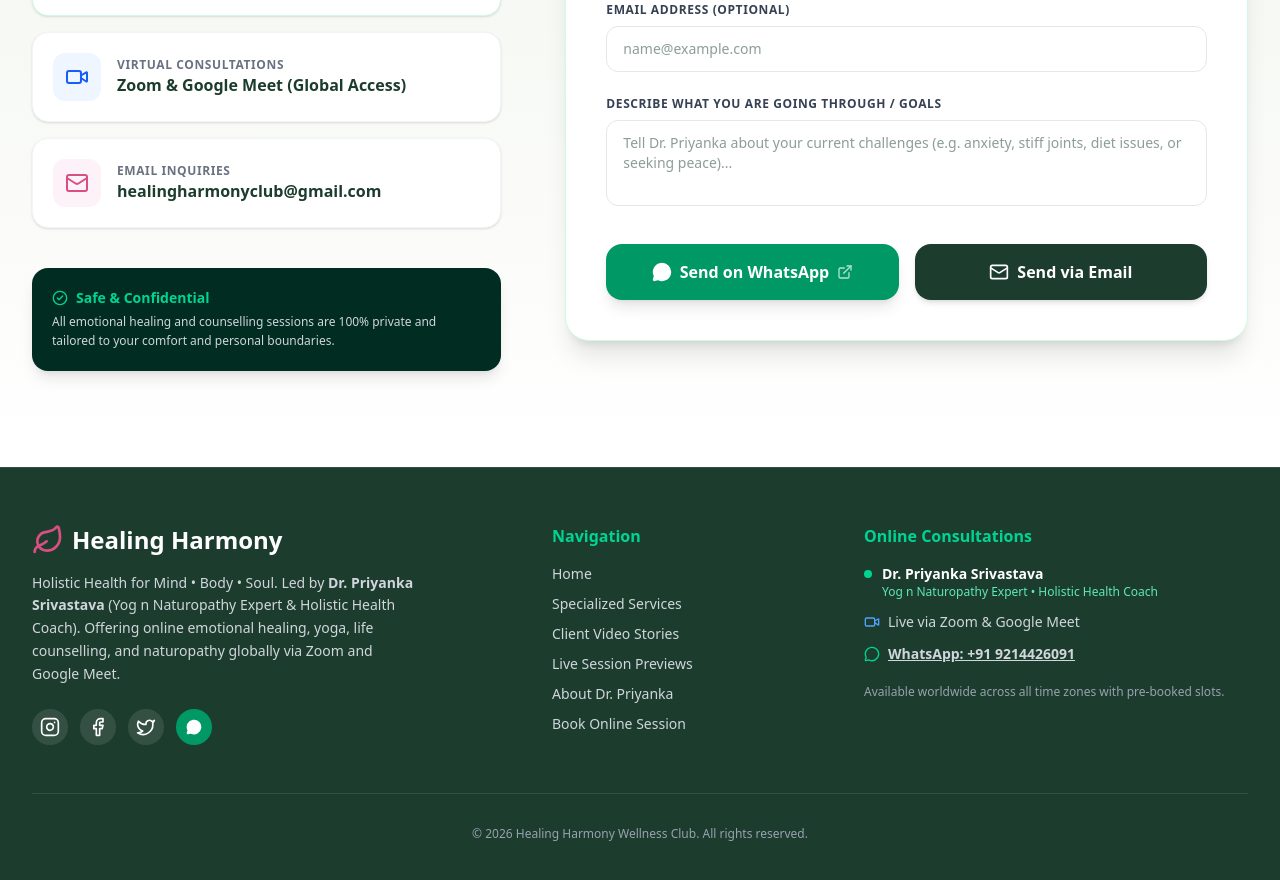
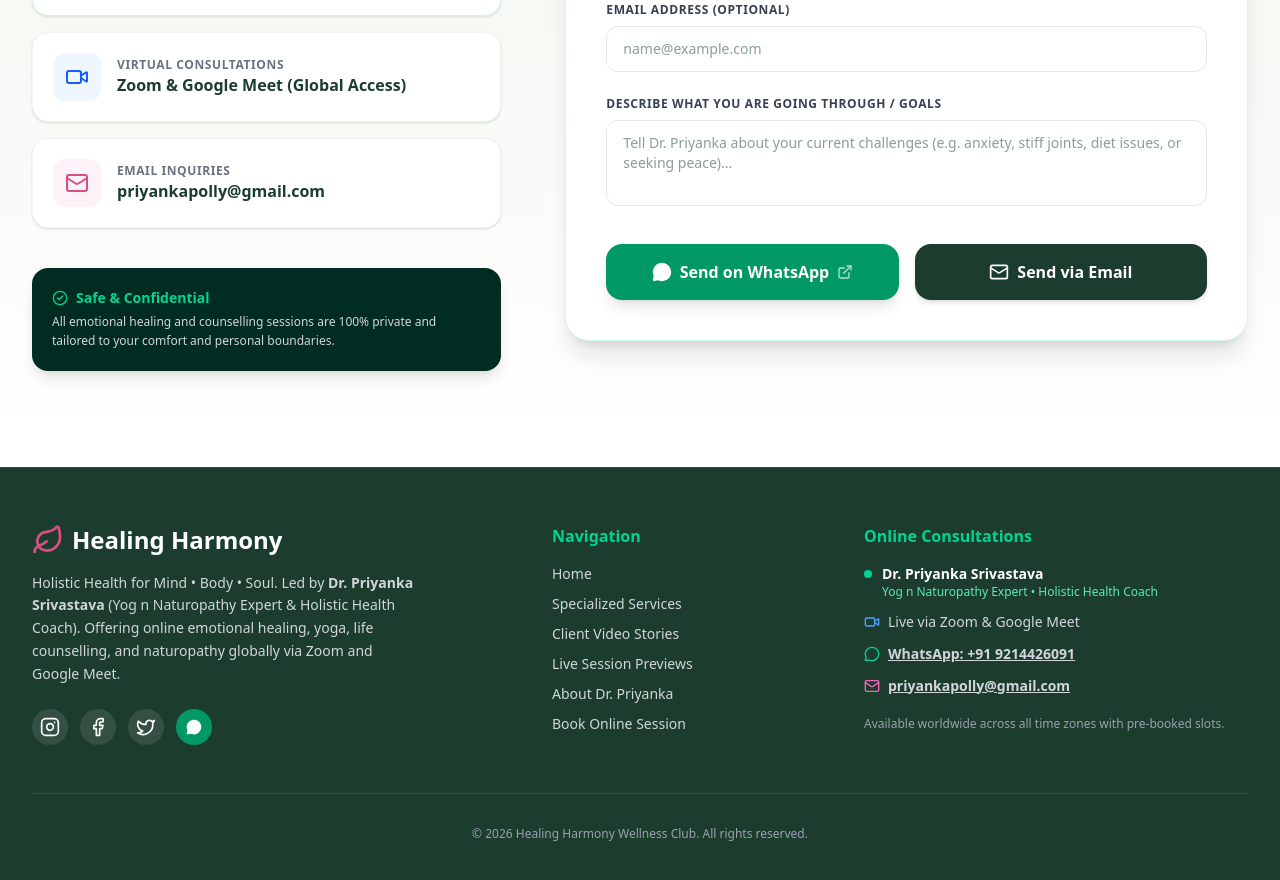
Before and after one commit to Priyam2709/healing-harmony, a Next.js app: page / in a window 1280 px wide. Shown: the part 7600-8480 px from the top of the page. Built offline with nearby package versions, Linux system fonts and the light colour scheme.

Commit message:
update: set official contact email to priyankapolly@gmail.com

```diff
--- a/src/components/Contact.tsx
+++ b/src/components/Contact.tsx
@@ -39,7 +39,7 @@ export default function Contact() {
     message: "",
   });
 
-  const TARGET_EMAIL = "healingharmonyclub@gmail.com";
+  const TARGET_EMAIL = "priyankapolly@gmail.com";
 
   const [isSubmitting, setIsSubmitting] = useState(false);
   const [submitStatus, setSubmitStatus] = useState<"idle" | "success" | "error">("idle");
@@ -291,7 +291,10 @@ Please let me know the upcoming available slots!`;
               </div>
 
               {/* Direct Email */}
-              <div className="p-5 rounded-2xl bg-white border border-gray-100 shadow-sm flex items-center gap-4">
+              <a
+                href="mailto:priyankapolly@gmail.com"
+                className="p-5 rounded-2xl bg-white border border-gray-100 shadow-sm flex items-center gap-4 hover:border-pink-200 transition-all"
+              >
                 <div className="w-12 h-12 rounded-xl bg-pink-50 text-primary-pink flex items-center justify-center">
                   <Mail className="w-6 h-6" />
                 </div>
@@ -300,10 +303,10 @@ Please let me know the upcoming available slots!`;
                     Email Inquiries
                   </div>
                   <div className="text-base font-bold text-dark-green">
-                    healingharmonyclub@gmail.com
+                    priyankapolly@gmail.com
                   </div>
                 </div>
-              </div>
+              </a>
             </div>
 
             {/* Satisfaction Guarantee Notice */}
--- a/src/components/Footer.tsx
+++ b/src/components/Footer.tsx
@@ -1,6 +1,6 @@
 "use client";
 
-import { Leaf, MessageCircle, Video } from "lucide-react";
+import { Leaf, MessageCircle, Video, Mail } from "lucide-react";
 
 const InstagramIcon = () => (
   <svg xmlns="http://www.w3.org/2000/svg" width="20" height="20" viewBox="0 0 24 24" fill="none" stroke="currentColor" strokeWidth="2" strokeLinecap="round" strokeLinejoin="round"><rect width="20" height="20" x="2" y="2" rx="5" ry="5"/><path d="M16 11.37A4 4 0 1 1 12.63 8 4 4 0 0 1 16 11.37z"/><line x1="17.5" x2="17.51" y1="6.5" y2="6.5"/></svg>
@@ -84,6 +84,12 @@ export default function Footer() {
                   WhatsApp: +91 9214426091
                 </a>
               </li>
+              <li className="flex items-center gap-2">
+                <Mail className="w-4 h-4 text-pink-400 flex-shrink-0" />
+                <a href="mailto:priyankapolly@gmail.com" className="hover:text-pink-300 underline font-semibold">
+                  priyankapolly@gmail.com
+                </a>
+              </li>
               <li className="text-xs text-gray-400 pt-2">
                 Available worldwide across all time zones with pre-booked slots.
               </li>
```
